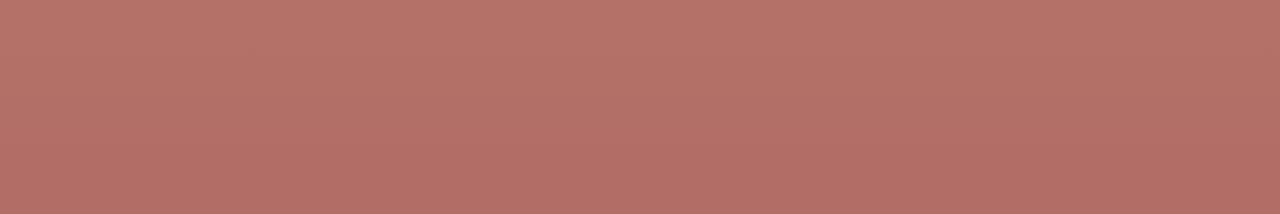
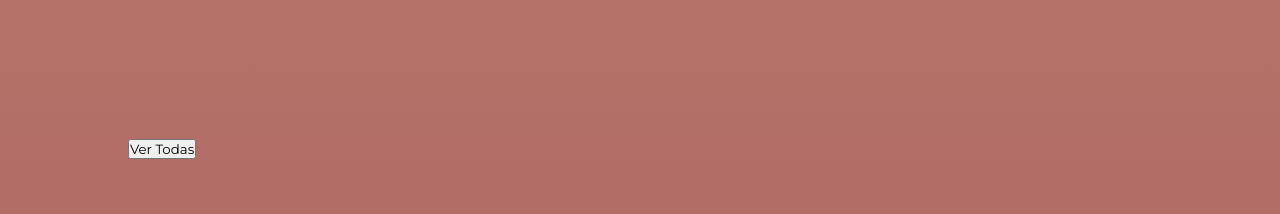
Before and after one commit to Kevb99/secundaria5, a React (Create React App) app: page / in a window 1280 px wide. Shown: the part 2660-2874 px from the top of the page. Built offline with nearby package versions, Linux system fonts and the light colour scheme.

Commit message:
Deleted console.log(siguiente) in function siguiente, changed value of property velocidad from Slideshow

```diff
--- a/src/components/Slideshow.js
+++ b/src/components/Slideshow.js
@@ -1,21 +1,20 @@
-import React, {useRef, useEffect, useCallback} from 'react';
+import React, { useRef, useEffect, useCallback } from 'react';
 import { ContenedorPrincipal, ContenedorSlideshow, Controles, Boton } from '../styledcomponents/SlideshowItems';
-import {ReactComponent as FlechaIzquierda} from '../images/iconmonstr-angel-left-thin.svg';
-import {ReactComponent as FlechaDerecha} from '../images/iconmonstr-angel-right-thin.svg';
+import { ReactComponent as FlechaIzquierda } from '../images/iconmonstr-angel-left-thin.svg';
+import { ReactComponent as FlechaDerecha } from '../images/iconmonstr-angel-right-thin.svg';
 
 const Slideshow = ({
 	children,
 	controles = false,
 	autoplay = false,
-		velocidad="200",
-		intervalo="5000"
+	velocidad = "1200",
+	intervalo = "5000"
 }) => {
 	const slideshow = useRef(null);
 	const intervaloSlideshow = useRef(null);
 
 	const siguiente = useCallback(() => {
-		if(slideshow.current.children.length > 0){
-			console.log('Siguiente')
+		if (slideshow.current.children.length > 0) {
 
 
 			const primerElemento = slideshow.current.children[0];
@@ -47,7 +46,7 @@ const Slideshow = ({
 
 	const anterior = () => {
 		console.log('Anterior');
-		if(slideshow.current.children.length > 0){
+		if (slideshow.current.children.length > 0) {
 			const index = slideshow.current.children.length - 1;
 			const ultimoElemento = slideshow.current.children[index];
 			slideshow.current.insertBefore(ultimoElemento, slideshow.current.firstChild);
@@ -64,7 +63,7 @@ const Slideshow = ({
 	}
 
 	useEffect(() => {
-		if(autoplay){
+		if (autoplay) {
 			intervaloSlideshow.current = setInterval(() => {
 				siguiente();
 			}, intervalo);
@@ -81,6 +80,7 @@ const Slideshow = ({
 	}, [autoplay, intervalo, siguiente]);
 
 	return (
+		<>
 			<ContenedorPrincipal>
 				<ContenedorSlideshow ref={slideshow}>
 					{children}
@@ -94,6 +94,9 @@ const Slideshow = ({
 					</Boton>
 				</Controles>}
 			</ContenedorPrincipal>
+			<button>Ver Todas</button>
+		</>
+
 	);
 }
 
```
Lines whose indentation alone changed are shown as unchanged.
